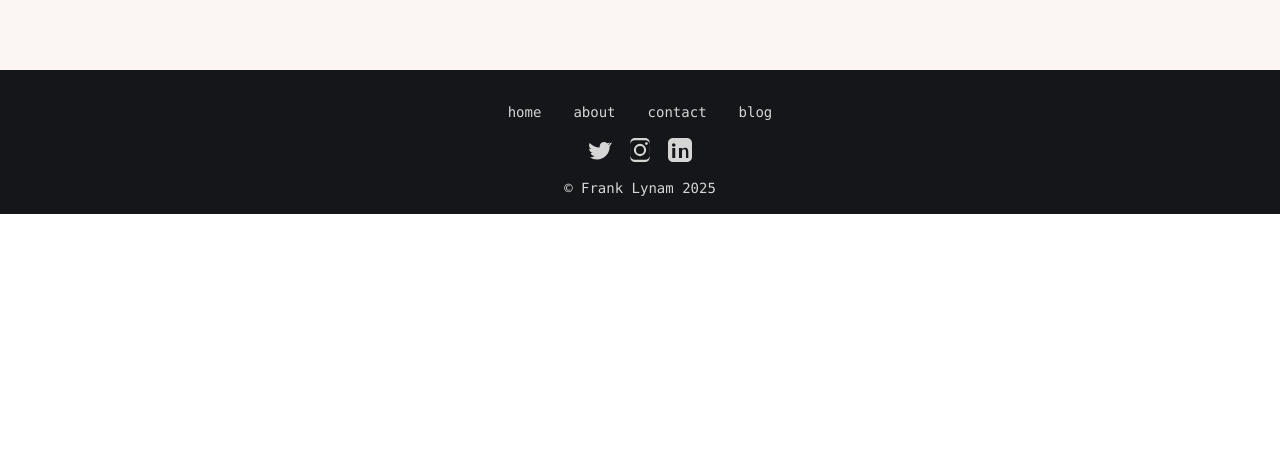
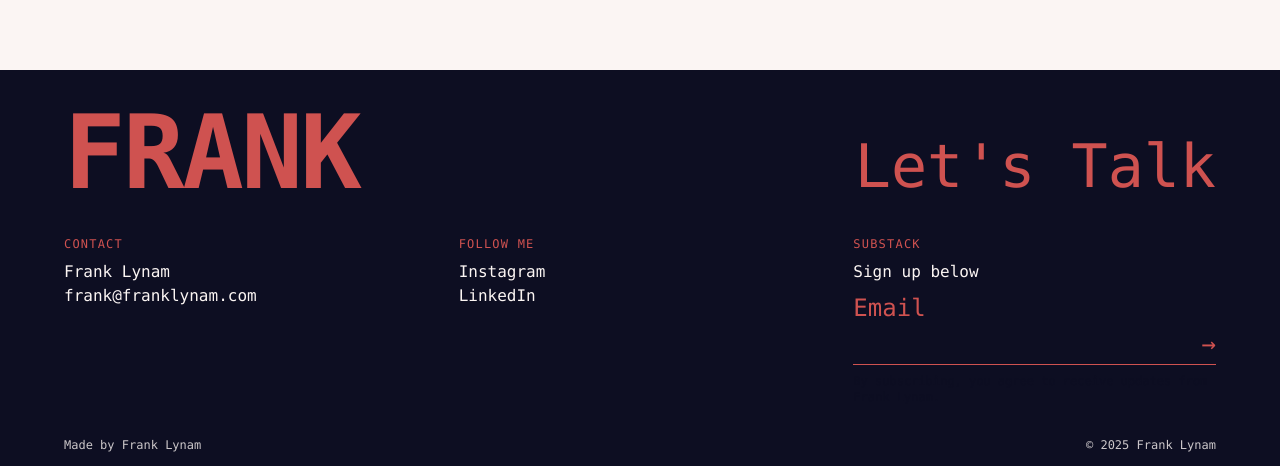
Before and after one commit to franklynam/franklynam.com, a Next.js app: page / in a window 1280 px wide. Shown: the part 1238-1704 px from the top of the page. Before the commit the page ends 1452 px from the top, so only its background shows below. Built offline with nearby package versions, Linux system fonts and the light colour scheme.

Commit message:
Footer styling update

```diff
--- a/src/components/footer.tsx
+++ b/src/components/footer.tsx
@@ -2,31 +2,89 @@ import Link from "next/link";
 
 export default function Footer() {
   return (
-    <footer className="bg-[#17181c] text-[#ededed] py-8 pb-4 text-center mt-auto brightness-90">
-      <div className="mb-4 text-sm">
-        <Link href="/" className="mx-4 hover:text-white transition-colors">home</Link>
-        <Link href="/about" className="mx-4 hover:text-white transition-colors">about</Link>
-        <Link href="/contact" className="mx-4 hover:text-white transition-colors">contact</Link>
-        <Link href="/blog" className="mx-4 hover:text-white transition-colors">blog</Link>
+    <footer className="bg-paletteBlack text-paletteWhite font-mono pt-8 pb-4 px-4 md:px-16 mt-auto">
+      <div className="flex flex-col md:flex-row justify-between items-start md:items-end w-full">
+        {/* Left: Huge FRANK */}
+        <div className="text-[12vw] md:text-[8vw] leading-none font-bold text-paletteRed tracking-tight select-none">
+          FRANK
+        </div>
+        {/* Right: Let's Talk */}
+        <div className="flex-1 flex flex-col items-end justify-end mt-4 md:mt-0">
+          <span className="text-paletteRed text-4xl md:text-6xl font-normal mb-2">
+            Let&apos;s Talk
+          </span>
+        </div>
       </div>
-      <div className="mb-4 flex justify-center items-center">
-        <Link href="https://twitter.com" target="_blank" rel="noopener" className="mx-2 hover:text-white transition-colors" aria-label="Twitter">
-          <svg width="24" height="24" fill="currentColor" viewBox="0 0 24 24">
-            <path d="M22.46 5.924c-.793.352-1.646.59-2.54.698a4.48 4.48 0 0 0 1.963-2.475 8.94 8.94 0 0 1-2.828 1.082A4.48 4.48 0 0 0 16.11 4c-2.48 0-4.49 2.01-4.49 4.49 0 .352.04.695.116 1.022C7.728 9.36 4.1 7.6 1.67 4.98c-.386.664-.608 1.437-.608 2.26 0 1.56.794 2.94 2.003 3.75-.737-.023-1.43-.226-2.037-.563v.057c0 2.18 1.55 4 3.604 4.418-.377.102-.775.157-1.185.157-.29 0-.57-.028-.844-.08.57 1.78 2.23 3.08 4.2 3.12A8.98 8.98 0 0 1 2 19.54a12.7 12.7 0 0 0 6.88 2.02c8.26 0 12.78-6.84 12.78-12.78 0-.195-.004-.39-.013-.583A9.1 9.1 0 0 0 24 4.59a8.98 8.98 0 0 1-2.54.698z"/>
-          </svg>
-        </Link>
-        <Link href="https://instagram.com" target="_blank" rel="noopener" className="mx-2 hover:text-white transition-colors" aria-label="Instagram">
-          <svg width="24" height="24" fill="currentColor" viewBox="0 0 24 24">
-            <path d="M12 2.163c3.204 0 3.584.012 4.85.07 1.366.062 2.633.334 3.608 1.308.974.974 1.246 2.242 1.308 3.608.058 1.266.07 1.646.07 4.85s-.012 3.584-.07 4.85c-.062 1.366-.334 2.633-1.308 3.608-.974.974-2.242 1.246-3.608 1.308-1.266.058-1.646.07-4.85.07s-3.584-.012-4.85-.07c-1.366-.062-2.633-.334-3.608-1.308-.974-.974-1.246-2.242-1.308-3.608C2.175 15.647 2.163 15.267 2.163 12s.012-3.584.07-4.85c.062-1.366.334-2.633 1.308-3.608.974-.974 2.242-1.246 3.608-1.308C8.416 2.175 8.796 2.163 12 2.163zm0-2.163C8.741 0 8.332.013 7.052.072 5.775.13 4.602.402 3.635 1.37 2.668 2.337 2.396 3.51 2.338 4.788 2.279 6.068 2.266 6.477 2.266 12c0 5.523.013 5.932.072 7.212.058 1.278.33 2.451 1.297 3.418.967.967 2.14 1.239 3.418 1.297C8.332 23.987 8.741 24 12 24s3.668-.013 4.948-.072c1.278-.058 2.451-.33 3.418-1.297.967-.967 1.239-2.14 1.297-3.418.059-1.28.072-1.689.072-7.212 0-5.523-.013-5.932-.072-7.212-.058-1.278-.33-2.451-1.297-3.418C19.399.402 18.226.13 16.948.072 15.668.013 15.259 0 12 0zm0 5.838a6.162 6.162 0 1 0 0 12.324 6.162 6.162 0 0 0 0-12.324zm0 10.162a3.999 3.999 0 1 1 0-7.998 3.999 3.999 0 0 1 0 7.998zm6.406-11.845a1.44 1.44 0 1 0 0 2.88 1.44 1.44 0 0 0 0-2.88z"/>
-          </svg>
-        </Link>
-        <Link href="https://linkedin.com" target="_blank" rel="noopener" className="mx-2 hover:text-white transition-colors" aria-label="LinkedIn">
-          <svg width="24" height="24" fill="currentColor" viewBox="0 0 24 24">
-            <path d="M19 0h-14c-2.76 0-5 2.24-5 5v14c0 2.76 2.24 5 5 5h14c2.76 0 5-2.24 5-5v-14c0-2.76-2.24-5-5-5zm-11.75 20h-3v-10h3v10zm-1.5-11.27c-.97 0-1.75-.79-1.75-1.76s.78-1.76 1.75-1.76c.97 0 1.75.79 1.75 1.76s-.78 1.76-1.75 1.76zm15.25 11.27h-3v-5.6c0-1.34-.03-3.07-1.87-3.07-1.87 0-2.16 1.46-2.16 2.97v5.7h-3v-10h2.88v1.36h.04c.4-.75 1.38-1.54 2.84-1.54 3.04 0 3.6 2 3.6 4.59v5.59z"/>
-          </svg>
-        </Link>
+      {/* Columns */}
+      <div className="grid grid-cols-1 md:grid-cols-3 gap-8 mt-8 text-base">
+        {/* Contact */}
+        <div>
+          <div className="text-paletteRed text-xs mb-2 uppercase tracking-widest">
+            Contact
+          </div>
+          <div>Frank Lynam</div>
+          <div>frank@franklynam.com</div>
+        </div>
+        {/* Socials */}
+        <div>
+          <div className="text-paletteRed text-xs mb-2 uppercase tracking-widest">
+            Follow Me
+          </div>
+          <Link
+            href="https://instagram.com/flynam"
+            className="block hover:underline"
+            target="_blank"
+            rel="noopener noreferrer"
+          >
+            Instagram
+          </Link>
+          <Link
+            href="https://linkedin.com/in/frank-lynam"
+            className="block hover:underline"
+            target="_blank"
+            rel="noopener noreferrer"
+          >
+            LinkedIn
+          </Link>
+        </div>
+        {/* Substack */}
+        <div>
+          <div className="text-paletteRed text-xs mb-2 uppercase tracking-widest">
+            Substack
+          </div>
+          <div className="mb-2">Sign up below</div>
+          <form className="flex flex-col">
+            <label
+              htmlFor="footer-email"
+              className="text-paletteRed text-2xl mb-1"
+            >
+              Email
+            </label>
+            <div className="flex items-center border-b border-paletteRed">
+              <input
+                id="footer-email"
+                type="email"
+                placeholder=""
+                className="bg-transparent outline-none flex-1 py-1 px-0 text-lg text-paletteRed placeholder-paletteRed"
+              />
+              <button
+                type="submit"
+                className="text-paletteRed text-2xl ml-2 pb-1 hover:text-paletteBlack transition-colors"
+              >
+                →
+              </button>
+            </div>
+          </form>
+          <div className="text-xs text-paletteBlack mt-2 opacity-70">
+            By subscribing, you agree to receive updates from Frank Lynam.
+          </div>
+        </div>
       </div>
-      <div className="text-sm">&copy; Frank Lynam 2025</div>
+      {/* Bottom row */}
+      <div className="flex flex-col md:flex-row justify-between items-center mt-8 text-xs gap-2 text-paletteWhite opacity-80">
+        <div>Made by Frank Lynam</div>
+        <div>&copy; 2025 Frank Lynam</div>
+      </div>
     </footer>
   );
 }
```
